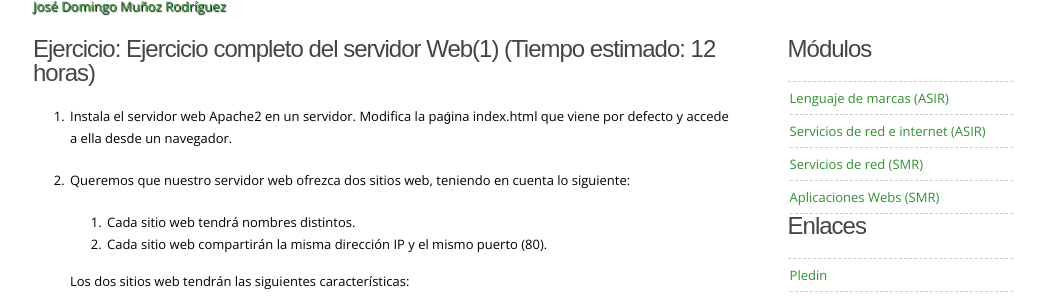
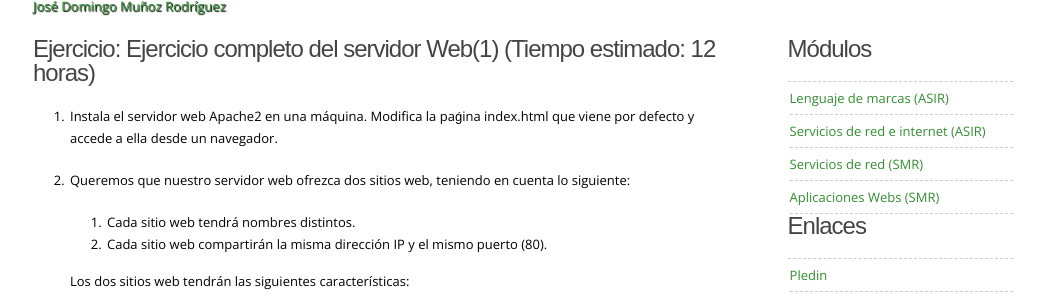
Before and after one commit to josedom24/josedom24.github.io, a Jekyll site: the page built from mod/serviciosgs/e_web_25.md, in a window 1280 px wide, cut to the strip 80-376 px from the top of the page. Shown: the whole strip, without its empty margins (117-1161 px from the left). Built offline with Jekyll 4.4.1, drawn with Linux system fonts in a browser that asks for light colours; nearby versions of some CDN libraries; some web fonts are replaced; library files that are not in the unit come from our copies.

Commit message:
Ejercicio 25

```diff
--- a/mod/serviciosgs/e_web_25.md
+++ b/mod/serviciosgs/e_web_25.md
@@ -7,7 +7,7 @@ tagline: CFGS ASIR
 
 ### Ejercicio: Ejercicio completo del servidor Web(1) (Tiempo estimado: 12 horas)
 
-1. Instala el servidor web Apache2 en un servidor. Modifica la paǵina index.html que viene por defecto y accede a ella desde un navegador.
+1. Instala el servidor web Apache2 en una máquina. Modifica la paǵina index.html que viene por defecto y accede a ella desde un navegador.
 
 2. Queremos que nuestro servidor web ofrezca dos sitios web, teniendo en cuenta lo siguiente:
 
```
